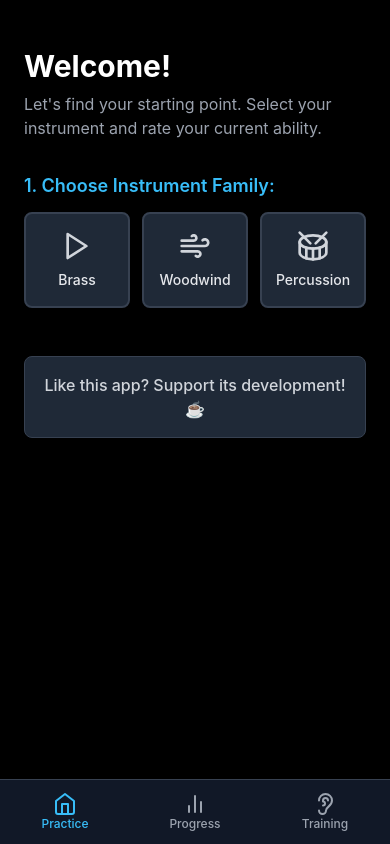
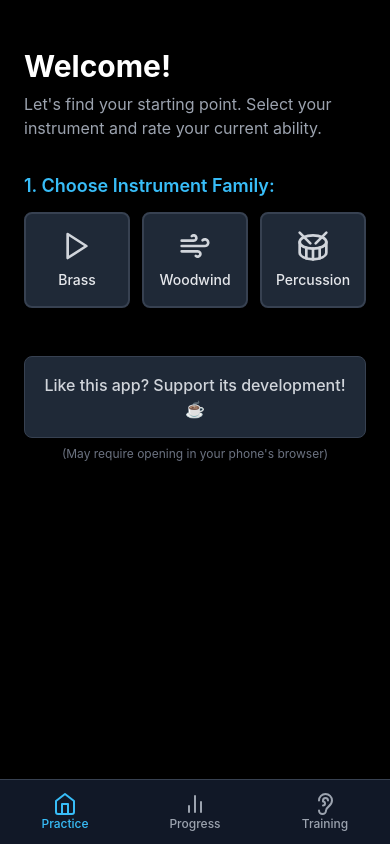
Before and after one commit to Umasi-1/band-practice-app, a React (Vite) app: page / in a window 390 px wide. Built offline with nearby package versions, Linux system fonts and the light colour scheme.

Commit message:
Update 'Buy Me A Coffee' links with explanatory text
Added explanatory text for mobile 404 issue to 'Buy Me A Coffee' links.

```diff
--- a/src/App.jsx
+++ b/src/App.jsx
@@ -1161,7 +1161,7 @@ export default function App() {
           Start Practice
         </button>
 
-        {/* --- "BUY ME A COFFEE" LINK (MOVED HERE) --- */}
+        {/* --- "BUY ME A COFFEE" LINK --- */}
         <div className="mt-12">
           <a
             href="https://buymeacoffee.com/dt8rsh4ykxz"
@@ -1171,6 +1171,8 @@ export default function App() {
           >
             Like this app? Support its development! ☕
           </a>
+          {/* NEW: Explanatory text for mobile 404 issue */}
+          <p className="text-xs text-gray-500 text-center mt-2">(May require opening in your phone's browser)</p>
         </div>
 
       </div>
@@ -1303,7 +1305,7 @@ export default function App() {
           </div>
         )}
 
-        {/* --- "BUY ME A COFFEE" LINK (MOVED HERE) --- */}
+        {/* --- "BUY ME A COFFEE" LINK --- */}
         <div className="mt-12">
           <a
             href="https://buymeacoffee.com/dt8rsh4ykxz"
@@ -1313,6 +1315,8 @@ export default function App() {
           >
             Like this app? Support its development! ☕
           </a>
+          {/* NEW: Explanatory text for mobile 404 issue */}
+          <p className="text-xs text-gray-500 text-center mt-2">(May require opening in your phone's browser)</p>
         </div>
       </div>
     );
@@ -1475,8 +1479,8 @@ export default function App() {
             const familyHours = familyInstruments.reduce((sum, instr) => sum + parseFloat(practiceTimes[instr.id] || 0), 0).toFixed(1);
             return (
               <div key={family} className="bg-gray-900 border border-gray-800 rounded-lg p-3 text-center min-w-0">
-                {/* STYLING FIX: Applied text-[0.7rem] and break-all */}
-                <span className="text-[0.65rem] font-medium text-sky-400 block uppercase tracking-wider break-all leading-tight">{family}</span>
+                {/* STYLING FIX: Applied text-xs and break-words. (text-[0.65rem] was too small) */}
+                <span className="text-xs font-medium text-sky-400 block uppercase tracking-wider break-words">{family}</span>
                 <span className="text-2xl font-bold text-white block mt-1">{familyHours}</span>
                 <span className="text-xs text-gray-400 block">hours</span>
               </div>
@@ -1548,7 +1552,7 @@ export default function App() {
           </div>
         </div>
 
-        {/* --- "BUY ME A COFFEE" LINK (MOVED HERE) --- */}
+        {/* --- "BUY ME A COFFEE" LINK --- */}
         <div className="mt-12">
           <a
             href="https://buymeacoffee.com/dt8rsh4ykxz"
@@ -1558,6 +1562,8 @@ export default function App() {
           >
             Like this app? Support its development! ☕
           </a>
+          {/* NEW: Explanatory text for mobile 404 issue */}
+          <p className="text-xs text-gray-500 text-center mt-2">(May require opening in your phone's browser)</p>
         </div>
 
       </div>
@@ -1711,7 +1717,7 @@ export default function App() {
         {trainingMode === 'pitch' && renderPitchTrainer()}
         {trainingMode === 'rhythm' && renderRhythmTrainer()}
 
-        {/* --- "BUY ME A COFFEE" LINK (MOVED HERE) --- */}
+        {/* --- "BUY ME A COFFEE" LINK --- */}
         <div className="mt-12">
           <a
             href="https://buymeacoffee.com/dt8rsh4ykxz"
@@ -1721,6 +1727,8 @@ export default function App() {
           >
             Like this app? Support its development! ☕
           </a>
+          {/* NEW: Explanatory text for mobile 404 issue */}
+          <p className="text-xs text-gray-500 text-center mt-2">(May require opening in your phone's browser)</p>
         </div>
 
       </div>
```
